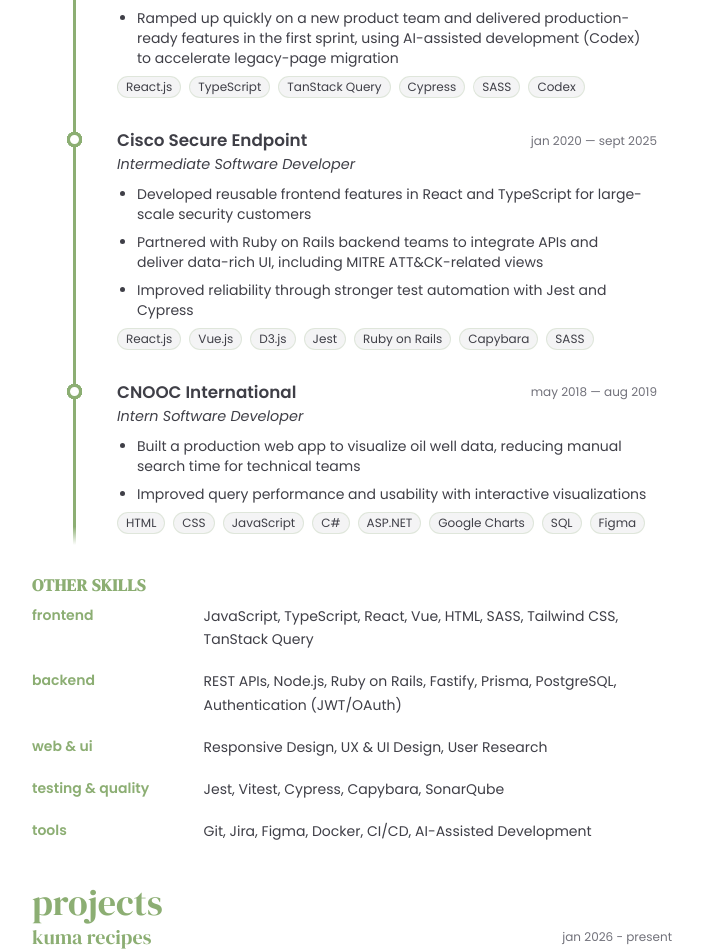
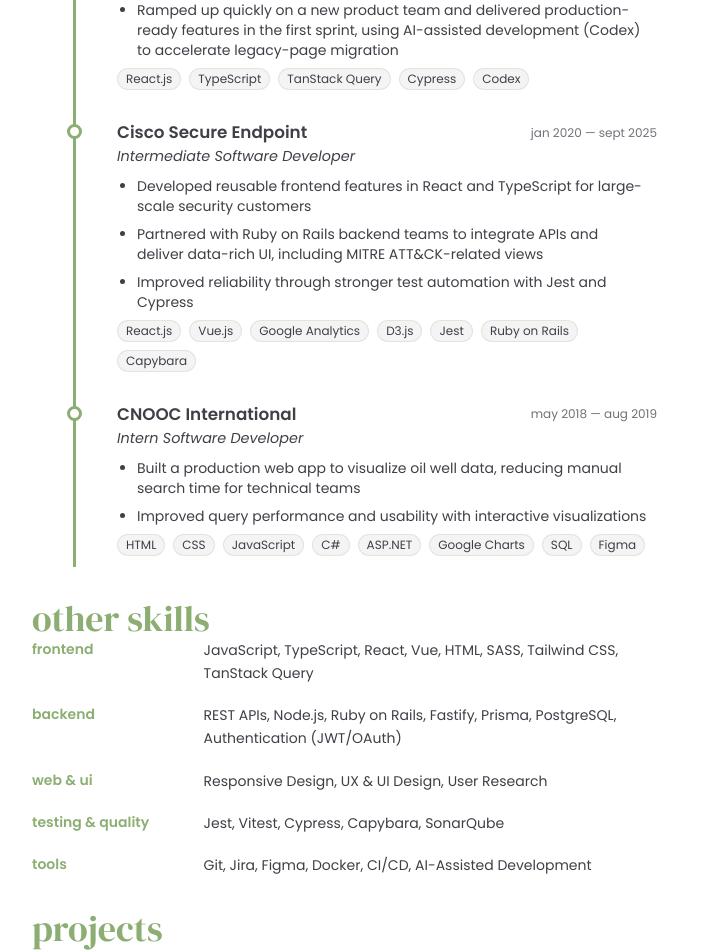
Before and after one commit to Jennykuma/portfolio-site-v2, a React (Vite) app: page / in a window 1280 px wide. Shown: the part 1140-2092 px from the top of the page, without its empty margins (288-989 px from the left). Built offline with nearby package versions, Linux system fonts and the light colour scheme.

Commit message:
UI fixes

```diff
--- a/src/components/Experience.tsx
+++ b/src/components/Experience.tsx
@@ -8,7 +8,7 @@
 				{experience.map((job: ExperienceItem) => (
 					<div key={`${job.company}-${job.period}`} className='node'>
 						<div className='details'>
-							<div className='flex justify-between items-center'>
+							<div className='job-header flex flex-col sm:flex-row sm:items-center sm:justify-between'>
 								<b className='company'>{job.company}</b>
 								<span className='date'>{job.period}</span>
 							</div>
@@ -45,9 +45,9 @@
 					</div>
 				))}
 			</div>
-				<div className='other-skills'>
-					<h3 className='font-serif-display text-4xl text-sage'>other skills</h3>
-					<div className='other-skills-grid'>
+			<div className='other-skills'>
+				<h2 className='font-serif-display text-4xl text-sage'>other skills</h2>
+				<div className='other-skills-grid'>
 					{otherSkills.map((group) => (
 						<div key={group.category} className='other-skills-row'>
 							<span className='label'>{group.category}</span>
--- a/src/components/Nav.tsx
+++ b/src/components/Nav.tsx
@@ -24,7 +24,7 @@
 
 	return (
 		<header className='sticky top-0 z-10 bg-white dark:bg-zinc-800'>
-			<nav className='py-4 flex items-center justify-between text-zinc-700 dark:text-gray-200'>
+			<nav className='py-4 flex flex-col items-start gap-2 text-zinc-700 dark:text-gray-200 sm:flex-row sm:items-center sm:justify-between'>
 				<a
 					href='#'
 					className='
@@ -36,7 +36,7 @@
 				>
 					jenny le
 				</a>
-				<div className='flex gap-5 text-sm font-medium'>
+				<div className='flex w-full items-center justify-between gap-4 text-sm font-medium sm:w-auto sm:justify-start sm:gap-5'>
 					<a className='hover:text-sage hover:underline underline-offset-4' href='#about'>
 						about
 					</a>
@@ -91,7 +91,6 @@
 								viewBox='0 0 24 24'
 								strokeWidth={1.25}
 								stroke='currentColor'
-								filter='blur(0.23px)'
 							>
 								<path
 									strokeLinecap='round'
--- a/src/components/Projects.tsx
+++ b/src/components/Projects.tsx
@@ -7,7 +7,7 @@
 			{projects.map((project: projectItem) => (
 				<div className='project' key={project.title}>
 					<div className='flex justify-between items-center'>
-						<span className='font-serif-display text-xl text-sage mr-2'>
+						<span className='font-serif-display text-lg text-sage mr-2'>
 							{project.title}
 						</span>
 						<span className='date'>{project.period}</span>
--- a/src/data/experience.ts
+++ b/src/data/experience.ts
@@ -22,7 +22,7 @@
 			'Increased frontend test coverage for micro-applications from ~80% to 91%, reducing regression risk and improving release confidence',
 			'Ramped up quickly on a new product team and delivered production-ready features in the first sprint, using AI-assisted development (Codex) to accelerate legacy-page migration',
 		],
-		skills: ['React.js', 'TypeScript', 'TanStack Query', 'Cypress', 'SASS', 'Codex'],
+		skills: ['React.js', 'TypeScript', 'TanStack Query', 'Cypress', 'Codex'],
 	},
 	{
 		company: 'Cisco Secure Endpoint',
@@ -33,7 +33,15 @@
 			'Partnered with Ruby on Rails backend teams to integrate APIs and deliver data-rich UI, including MITRE ATT&CK-related views',
 			'Improved reliability through stronger test automation with Jest and Cypress',
 		],
-		skills: ['React.js', 'Vue.js', 'D3.js', 'Jest', 'Ruby on Rails', 'Capybara', 'SASS'],
+		skills: [
+			'React.js',
+			'Vue.js',
+			'Google Analytics',
+			'D3.js',
+			'Jest',
+			'Ruby on Rails',
+			'Capybara',
+		],
 	},
 	{
 		company: 'CNOOC International',
--- a/src/styles/main.scss
+++ b/src/styles/main.scss
@@ -1,8 +1,14 @@
 @import url('https://fonts.googleapis.com/css2?family=DM+Serif+Display:ital@0;1&family=Poppins:ital,wght@0,400;0,500;0,600;0,700;0,800;0,900;1,400;1,500;1,600;1,700;1,800;1,900&display=swap');
 
 html {
-	scroll-padding-top: 4rem;
+	scroll-padding-top: 7.5rem;
 	scroll-behavior: smooth;
+}
+
+@media (min-width: 640px) {
+	html {
+		scroll-padding-top: 4rem;
+	}
 }
 
 p {
@@ -11,8 +17,8 @@
 }
 
 section + section {
-	margin-top: 2.5rem;
-	margin-bottom: 2.5rem;
+	margin-top: 2rem;
+	margin-bottom: 2rem;
 }
 
 #top {
@@ -27,7 +33,7 @@
 	margin-left: 20px;
 
 	/* timeline vertical line */
-	::after {
+	&::after {
 		content: '';
 		position: absolute;
 		width: 3px;
@@ -35,10 +41,6 @@
 		top: 0;
 		bottom: 0;
 		left: 21px;
-	}
-
-	::after(:last-child) {
-		background: linear-gradient(to bottom, #a6bfa3, #a6bfa3 90%, transparent);
 	}
 }
 
@@ -49,7 +51,7 @@
 	height: auto;
 
 	/* circle */
-	::after {
+	&::after {
 		content: '';
 		position: absolute;
 		width: 15px;
@@ -59,17 +61,13 @@
 		top: 4px;
 		border-radius: 50%;
 		z-index: 1;
-		left: -50px;
+		left: 15px;
+		top: 23px;
 		transition: background-color 300ms ease-in-out;
 	}
 
 	&:last-child::after {
-		background: linear-gradient(
-			to bottom,
-			var(--color-sage) 0%,
-			var(--color-sage) 90%,
-			transparent 100%
-		);
+		background: var(--node-bg);
 	}
 }
 
@@ -105,6 +103,10 @@
 	.dark & {
 		color: #a1a1aa;
 	}
+}
+
+.job-header .date {
+	align-self: flex-start;
 }
 
 .other-skills {
@@ -155,6 +157,17 @@
 		grid-template-columns: 1fr;
 		row-gap: 0.05rem;
 	}
+
+	.timeline::after {
+		bottom: 0;
+	}
+}
+
+@media (min-width: 640px) {
+	.job-header .date {
+		align-self: auto;
+		white-space: nowrap;
+	}
 }
 
 .projects {
```
